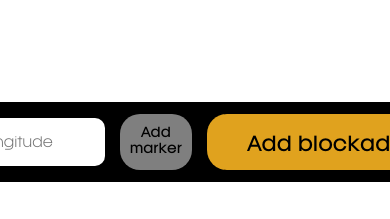
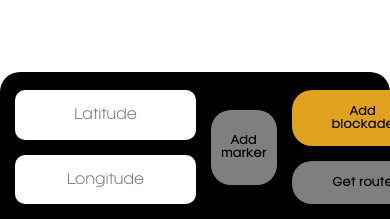
Before and after one commit to Stalex575/mini-project-op, a React (Create React App) app in the folder mini-project-op-front/: page /map in a window 390 px wide. Shown: the part 622-841 px from the top of the page. Built offline with nearby package versions, Linux system fonts and the light colour scheme; no server answers.

Commit message:
responsive design for map page

```diff
--- a/mini-project-op-front/src/App.css
+++ b/mini-project-op-front/src/App.css
@@ -216,8 +216,7 @@ footer {
 }
 
 .toolbar {
-  min-height: 80px;
-  max-height: 100px;
+  height: 80px;
   width: fit-content;
   background-color: #000;
   border-radius: 20px;
@@ -231,7 +230,7 @@ footer {
   padding: 0px 15px;
   gap: 15px;
   height: 100%;
-  width: fit-content;
+  width: 100%;
   display: flex;
   justify-content: space-around;
   align-items: center;
@@ -241,20 +240,37 @@ footer {
   height: 70%;
 }
 
-.toolbar-features input {
-  height: 60%;
+.toolbar-buttons {
+  padding: 20px 0px;
+  display: flex;
+  gap: 15px;
+}
+
+.toolbar-inputs {
+  height: 100%;
+  padding: 18px 0px;
+  display: flex;
+  align-items: center;
+  gap: 15px;
+}
+
+.toolbar-inputs input {
+  height: 100%;
   border: none;
   border-radius: 10px;
   text-align: center;
   outline: none;
   transition: 0.3s;
 }
+.toolbar-buttons button {
+  padding: 15px 40px;
+}
 
-.toolbar-features input::placeholder {
+.toolbar-inputs input::placeholder {
   font-family: Franie-Light;
 }
 
-.toolbar-features input:focus {
+.toolbar-inputs input:focus {
   outline: none;
   box-shadow: inset #000 0px 0px 7px;
 }
--- a/mini-project-op-front/src/MapPage.js
+++ b/mini-project-op-front/src/MapPage.js
@@ -91,6 +91,7 @@ export default function MapPage() {
         <div className="toolbar">
           {error && <p className="error-message">{error}</p>}
           <div className="toolbar-features">
+            <div className="toolbar-inputs">
               <input
                 placeholder="Latitude"
                 value={latitude}
@@ -101,6 +102,7 @@ export default function MapPage() {
                 value={longitude}
                 onChange={(e) => setLongitude(e.target.value)}
               />
+            </div>
             <button
               className="action-button add-marker-btn"
               onClick={handleAddMarker}
@@ -112,6 +114,7 @@ export default function MapPage() {
               <br />
               marker
             </button>
+            <div className="toolbar-buttons">
               <button
                 onClick={setObstacleMode}
                 className="action-button blockade-btn"
@@ -138,6 +141,7 @@ export default function MapPage() {
             </div>
           </div>
         </div>
+      </div>
       <MapComponent
         route={route}
         onAddObstacle={handleAddObstacle}
--- a/mini-project-op-front/src/media.css
+++ b/mini-project-op-front/src/media.css
@@ -46,6 +46,40 @@
         padding: 0 15px;
         text-align: center;
     }
+    .toolbar-container {
+        bottom: 0;
+        height: 150px;
+        left: 0;
+    }
+    .toolbar {
+        width: 100%;
+        height: 150px;
+        max-height: unset;
+        border-radius: 0;
+        border-top-left-radius: 20px; /* Top-left corner */
+        border-top-right-radius: 20px;
+    }
+    .toolbar-features {
+        justify-content: space-evenly;
+    }
+    .toolbar-buttons {
+        flex-direction: column;
+    }
+    .toolbar-inputs {
+        flex-direction: column;
+    }
+    .toolbar-buttons button {
+        width: 100%;
+    }
+    .toolbar button {
+        white-space: normal;
+        word-wrap: break-word;
+        text-align: center;
+        font-size: 1rem;
+    }
+    .add-marker-btn {
+        height: 50% !important;
+    }
   }
 
   @media (max-width: 480px) {
@@ -74,4 +108,7 @@
     .scroll-to-top {
         display: none;
     }
+    .toolbar button {
+        font-size: 0.7rem;
+    }
   }
```
Lines whose indentation alone changed are shown as unchanged.
